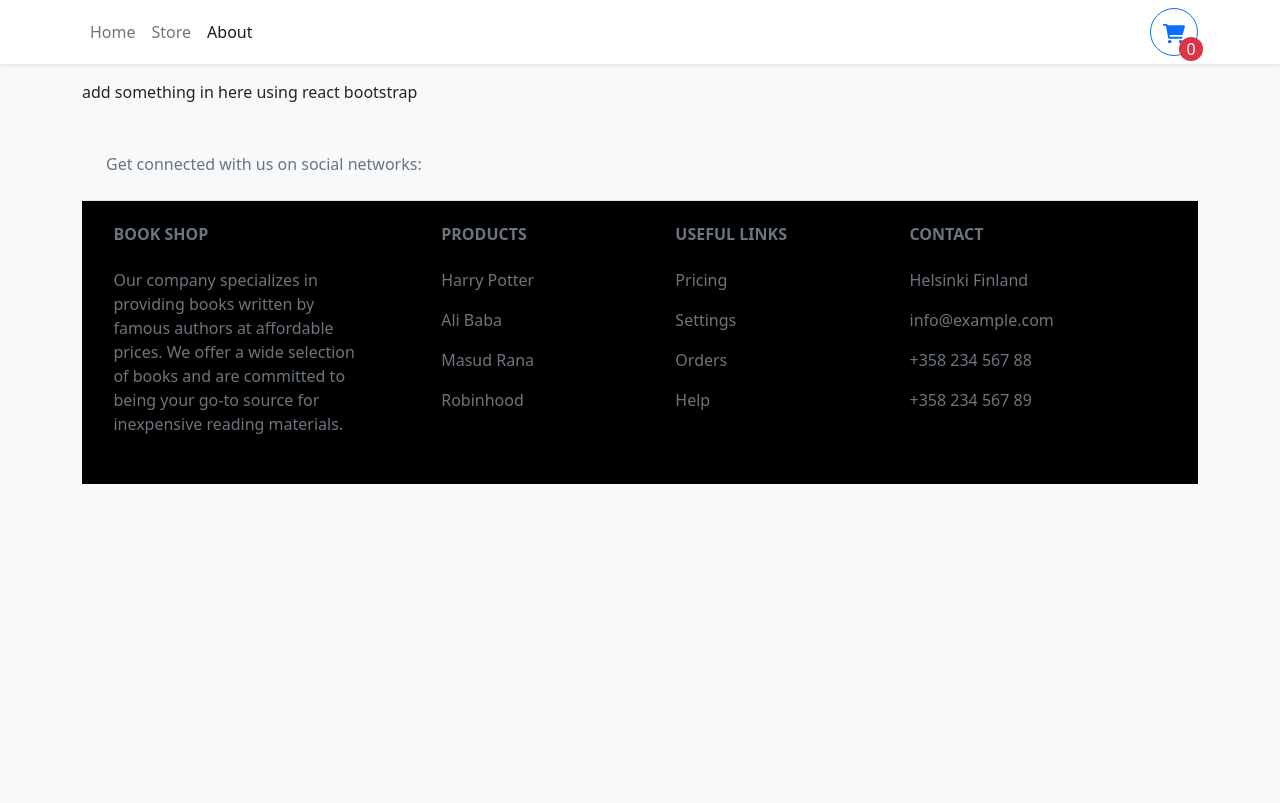
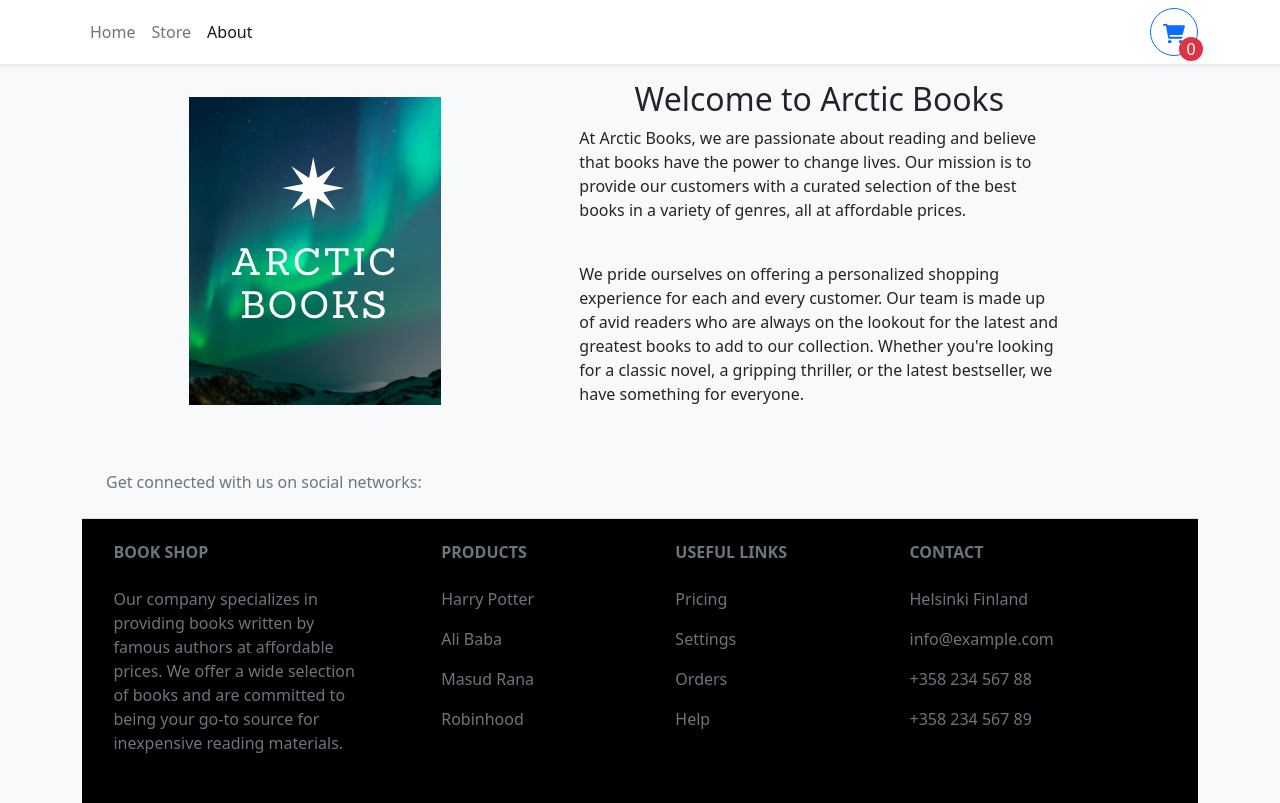
Before and after one commit to hasanmd91/Shopping_Cart, a React (Create React App) app: page /about in a window 1280 px wide. Built offline with nearby package versions, Linux system fonts and the light colour scheme.

Commit message:
Add aboutUs component and use it

```diff
--- a/src/Pages/About.tsx
+++ b/src/Pages/About.tsx
@@ -1,7 +1,7 @@
 import React from "react";
+import AboutUs from "../components/AboutUs/AboutUs";
 
 const About = () => {
-  return <div>add something in here using react bootstrap </div>;
-};
+  return (<AboutUs />)};
 
 export default About;
--- /dev/null
+++ b/src/components/AboutUs/AboutUs.css
@@ -0,0 +1,19 @@
+.aboutMe {
+    display: flex;
+    justify-content: space-evenly;
+    align-items: center;
+    flex-wrap: wrap;
+}
+
+.aboutMe .details {
+    max-width: 30rem;
+    margin: 0 2rem;
+}
+
+.aboutMe .details h2 {
+    text-align: center;
+}
+
+.aboutMe img {
+    height: 100%;
+}
--- /dev/null
+++ b/src/components/AboutUs/AboutUs.tsx
@@ -0,0 +1,23 @@
+import React from "react";
+import './AboutUs.css';
+
+import arcticBooks from "./Images/arctic-books.png"
+
+const AboutUs = () => {
+  return (
+  <main>
+    <section className="aboutMe">
+       <img src={arcticBooks} alt="company" />
+
+       <div className="details">
+       <h2>Welcome to Arctic Books</h2>
+          <p>At Arctic Books, we are passionate about reading and believe that books have the power to change lives. Our mission is to provide our customers with a curated selection of the best books in a variety of genres, all at affordable prices.
+          </p>
+          <br/>
+          <p>We pride ourselves on offering a personalized shopping experience for each and every customer. Our team is made up of avid readers who are always on the lookout for the latest and greatest books to add to our collection. Whether you're looking for a classic novel, a gripping thriller, or the latest bestseller, we have something for everyone.</p>
+       </div>
+    </section>
+ </main>
+ )};
+
+export default AboutUs;
```
Also changed, not shown: src/components/AboutUs/Images/arctic-books.png (added).
